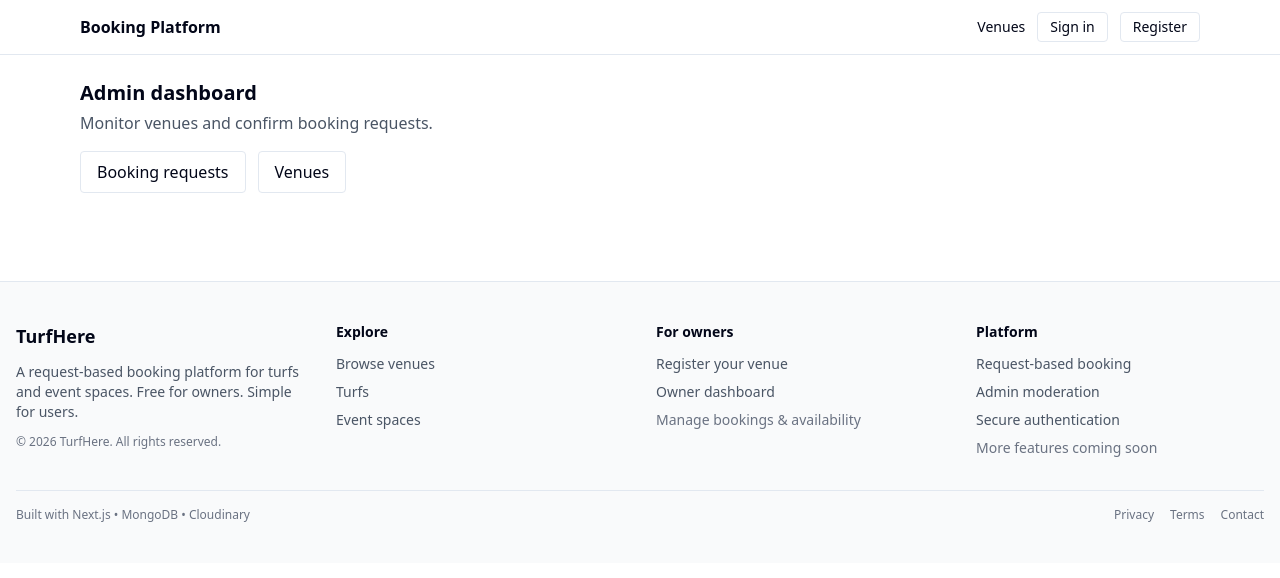
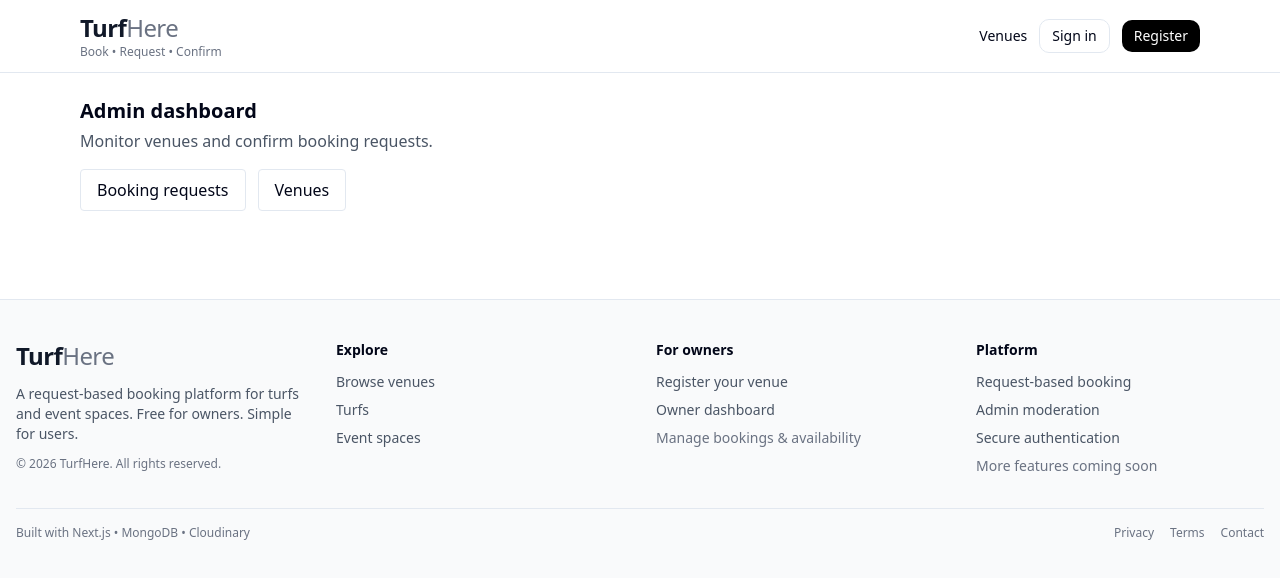
Before and after one commit to immehedy/turfhere, a Next.js app: page /admin in a window 1280 px wide. Shown: the top 578 px of the page. Built offline with nearby package versions, Linux system fonts and the light colour scheme; no server answers.

Commit message:
Logo changed

```diff
--- a/components/Footer.tsx
+++ b/components/Footer.tsx
@@ -9,7 +9,10 @@
     <div className="grid gap-8 sm:grid-cols-2 lg:grid-cols-4">
       {/* Brand */}
       <div className="space-y-3">
-        <div className="text-lg font-semibold">TurfHere</div>
+      <span className="block text-[15px] sm:text-2xl font-semibold tracking-tight text-gray-900">
+          <span className="font-extrabold">Turf</span>
+          <span className="text-gray-500 font-medium">Here</span>
+        </span>
         <p className="text-sm text-gray-600">
           A request-based booking platform for turfs and event spaces.
           Free for owners. Simple for users.
--- a/components/navbar.tsx
+++ b/components/navbar.tsx
@@ -2,19 +2,34 @@
 
 import Link from "next/link";
 import { signOut, useSession } from "next-auth/react";
+
+function BrandLogo() {
+  return (
+    <Link href="/" className="group inline-flex items-center gap-2">
+      {/* Wordmark */}
+      <span className="leading-none">
+        <span className="block text-[15px] sm:text-2xl font-semibold tracking-tight text-gray-900">
+          <span className="font-extrabold">Turf</span>
+          <span className="text-gray-500 font-medium">Here</span>
+        </span>
+        <span className="block text-[11px] sm:text-xs text-gray-500">
+          Book • Request • Confirm
+        </span>
+      </span>
+    </Link>
+  );
+}
 
 export default function NavBar() {
   const { data: session, status } = useSession();
   const role = (session as any)?.role as string | undefined;
 
   return (
-    <header className="border-b">
-      <div className="mx-auto max-w-6xl px-4 py-3 flex items-center justify-between">
-        <Link href="/" className="font-semibold">
-          Booking Platform
-        </Link>
+    <header className="border-b bg-white/80 backdrop-blur">
+      <div className="mx-auto max-w-6xl px-4 py-3 flex items-center justify-between gap-3">
+        <BrandLogo />
 
-        <nav className="flex items-center gap-3 text-sm">
+        <nav className="flex items-center gap-2 sm:gap-3 text-sm flex-wrap justify-end">
           <Link href="/venues" className="hover:underline">
             Venues
           </Link>
@@ -40,16 +55,16 @@
           {status === "authenticated" ? (
             <button
               onClick={() => signOut({ callbackUrl: "/" })}
-              className="rounded border px-3 py-1 hover:bg-gray-50"
+              className="rounded-lg border px-3 py-1.5 hover:bg-gray-50"
             >
               Sign out
             </button>
           ) : (
             <>
-              <Link className="rounded border px-3 py-1 hover:bg-gray-50" href="/signin">
+              <Link className="rounded-lg border px-3 py-1.5 hover:bg-gray-50" href="/signin">
                 Sign in
               </Link>
-              <Link className="rounded border px-3 py-1 hover:bg-gray-50" href="/register">
+              <Link className="rounded-lg bg-black text-white px-3 py-1.5 hover:opacity-90" href="/register">
                 Register
               </Link>
             </>
```
